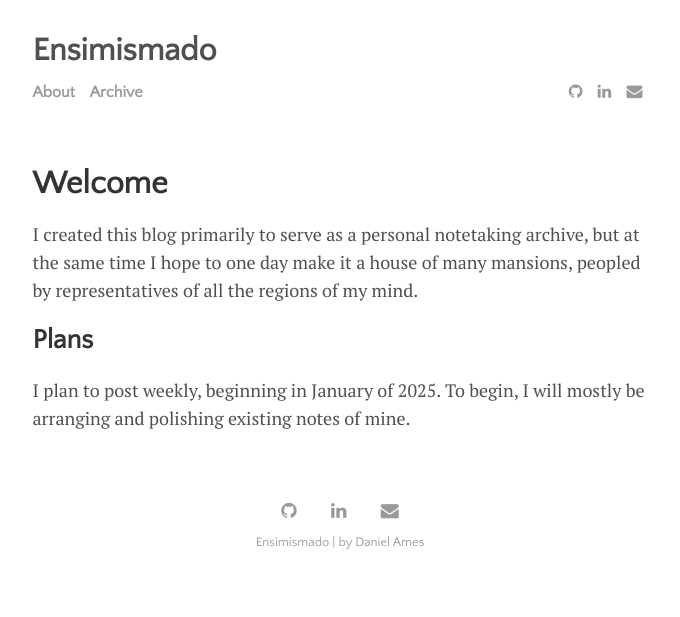
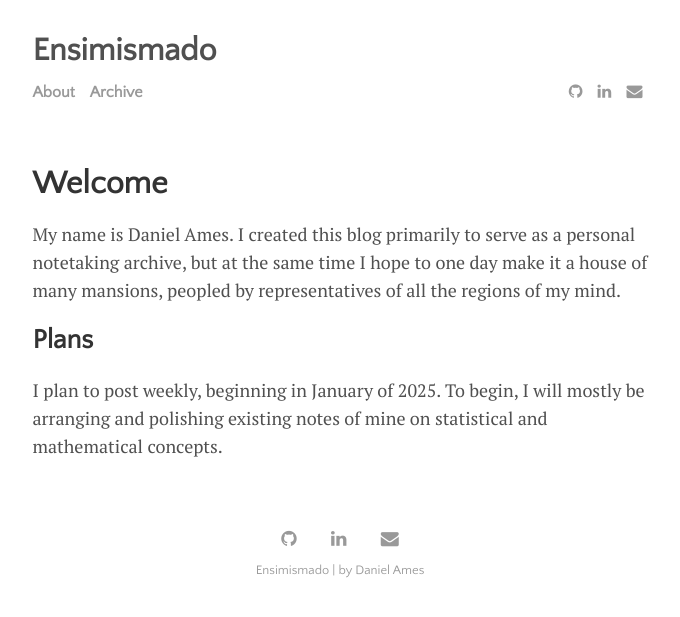
Before and after one commit to DanielAmes/DanielAmes.github.io, a Jekyll site: the page built from menu/about.md, in a window 1280 px wide. Shown: the top 617 px of the page, without its empty margins (300-980 px from the left). Built offline with Jekyll 4.4.1, drawn with Linux system fonts in a browser that asks for light colours.

Commit message:
Tweaked 'about' information

```diff
--- a/menu/about.md
+++ b/menu/about.md
@@ -4,8 +4,8 @@
 permalink: /about
 ---
 
-I created this blog primarily to serve as a personal notetaking archive, but at the same time I hope to one day make it a house of many mansions, peopled by representatives of all the regions of my mind.
+My name is Daniel Ames. I created this blog primarily to serve as a personal notetaking archive, but at the same time I hope to one day make it a house of many mansions, peopled by representatives of all the regions of my mind.
 
 ## Plans
 
-I plan to post weekly, beginning in January of 2025. To begin, I will mostly be arranging and polishing existing notes of mine.
+I plan to post weekly, beginning in January of 2025. To begin, I will mostly be arranging and polishing existing notes of mine on statistical and mathematical concepts.
```
